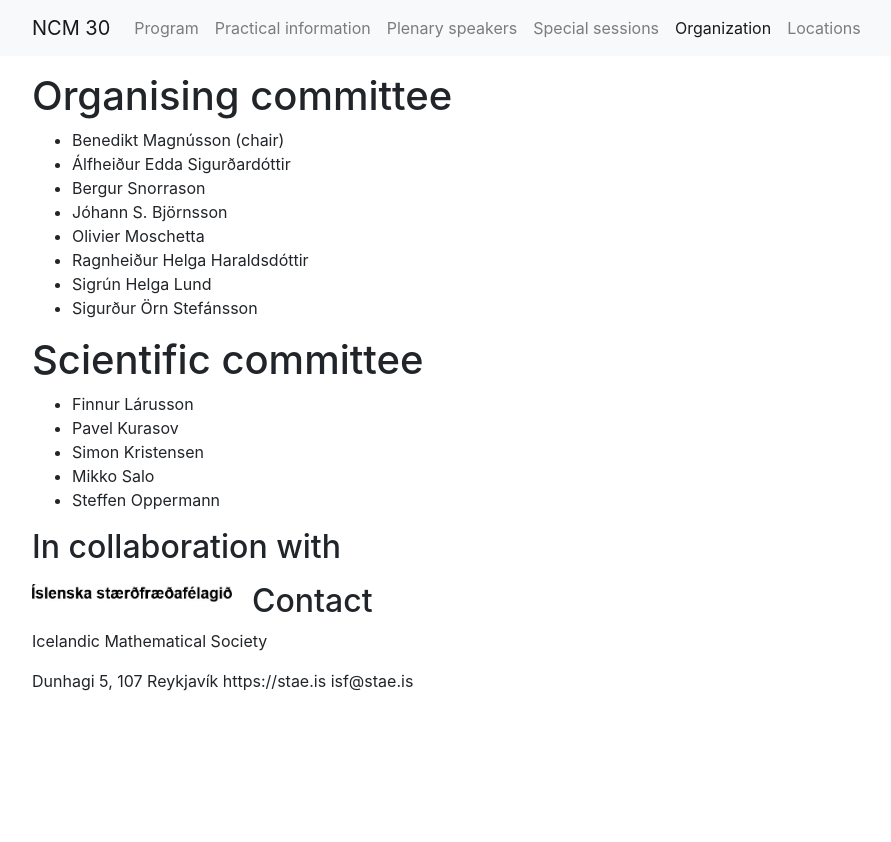
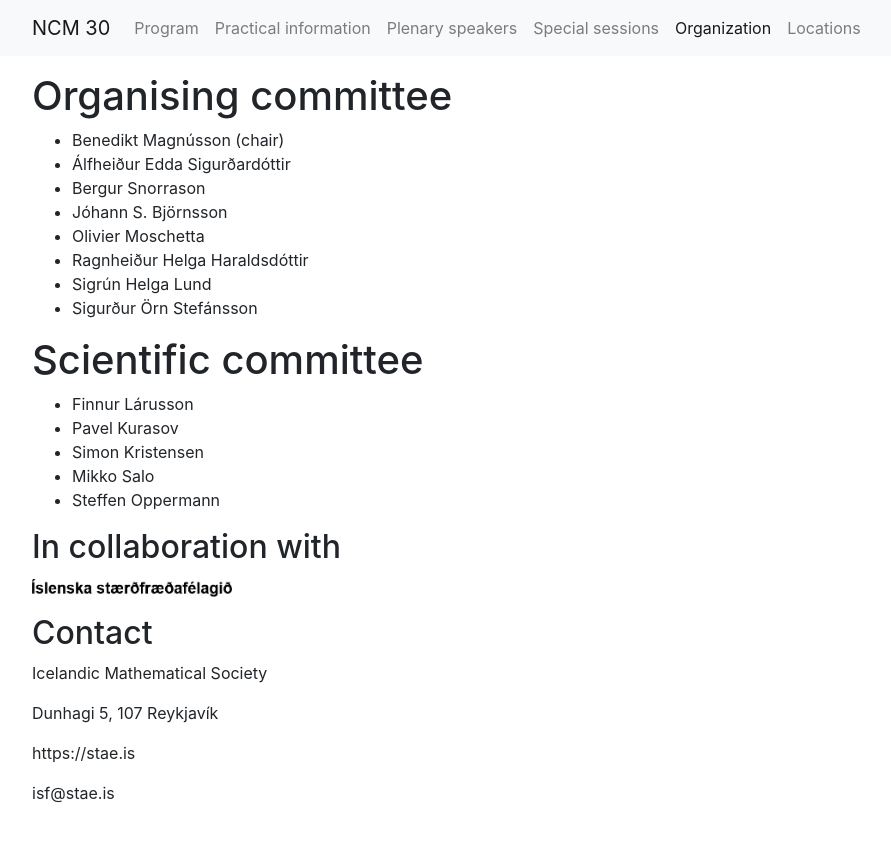
Before and after one commit to IslenskaStaerdfraedafelagid/ncm30-website, a Jekyll site: the page built from organization/index.md, in a window 1280 px wide. Shown: the top 842 px of the page, without its empty margins (53-944 px from the left). Built offline with Jekyll 4.4.1, drawn with Linux system fonts in a browser that asks for light colours; our own code applies the rules of GitHub Pages for plain Markdown files.

Commit message:
Fix image formatting and add contact information

```diff
--- a/organization/index.md
+++ b/organization/index.md
@@ -21,12 +21,15 @@ layout: default
 * Steffen Oppermann
 
 ## In collaboration with
-![MA]({{ '/assets/images/isf.png' | relative_url }}){: width="200" style="float: left; margin: 10px 20px 10px 0; max-width: 100%; height: auto; display: block;" }
+![MA]({{ '/assets/images/isf.png' | relative_url }}){: width="200" margin: 10px 20px 10px 0; max-width: 100%; height: auto; display: block;" }
+
 
 ## Contact
 
 Icelandic Mathematical Society
 
 Dunhagi 5, 107 Reykjavík
+
 https://stae.is
+
 isf@stae.is
```
